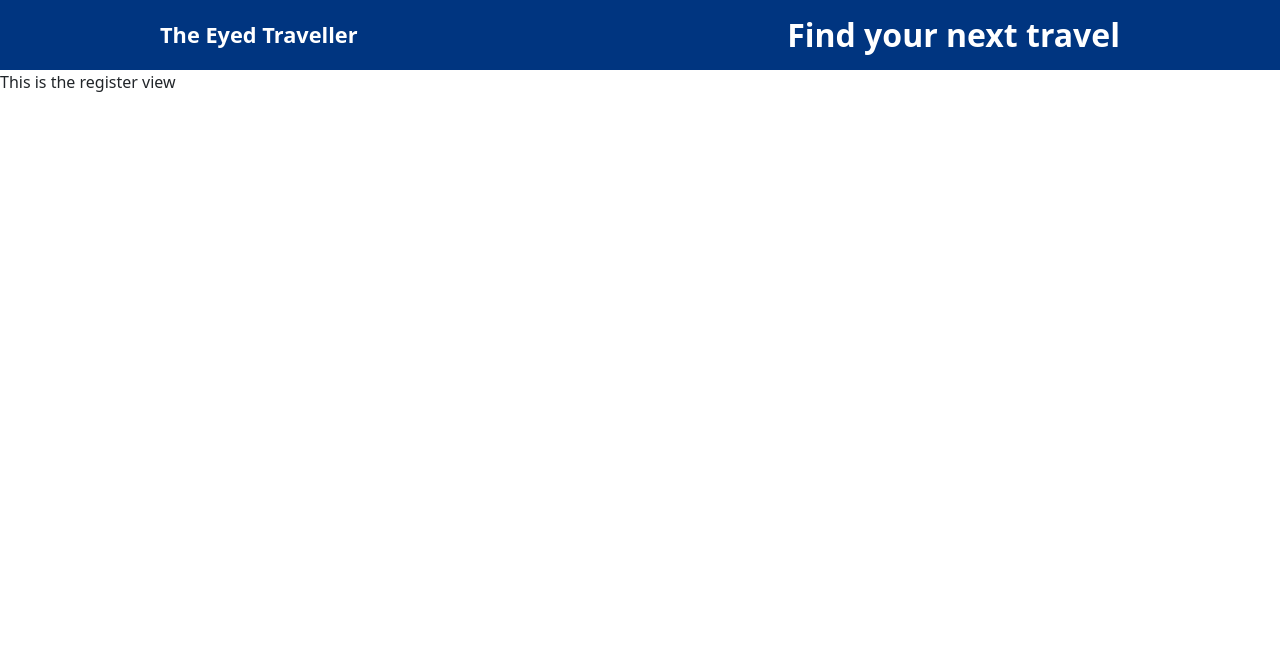
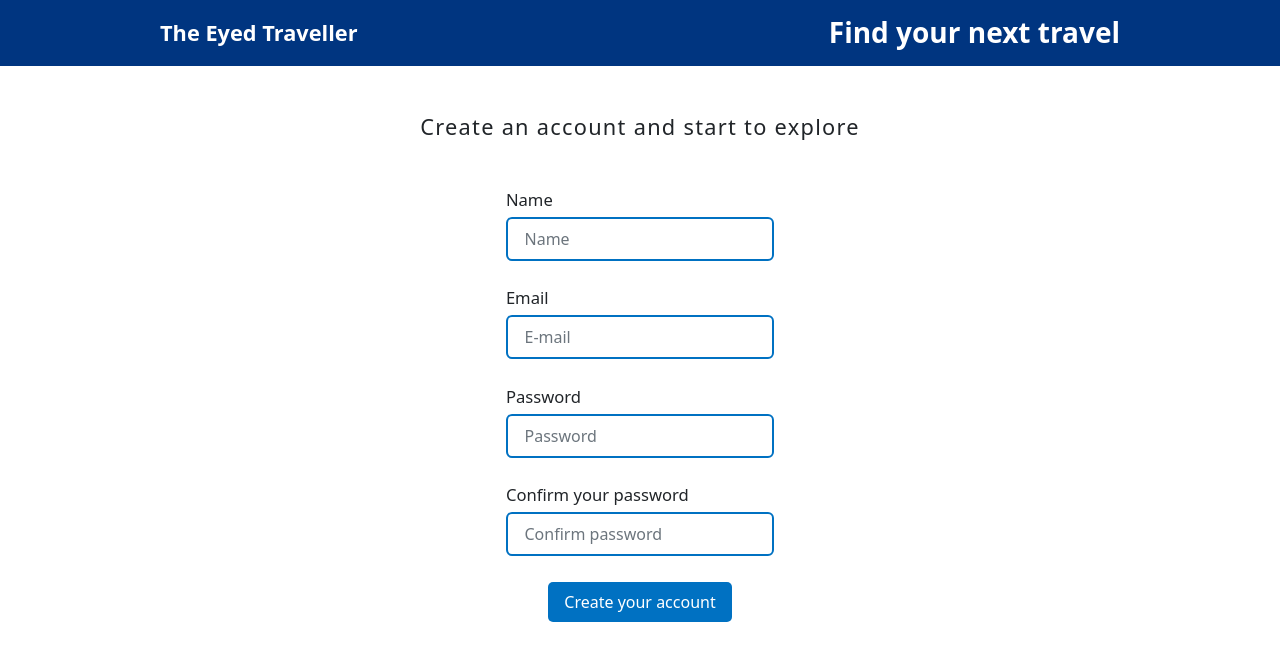
Before and after one commit to guillerdev97/the-eyed-traveller-front, a Vue app: page /register in a window 1280 px wide. Shown: the top 660 px of the page. Built offline with nearby package versions, Linux system fonts and the light colour scheme.

Commit message:
create login and register form and views done

```diff
--- /dev/null
+++ b/src/components/LoginForm.vue
@@ -0,0 +1,103 @@
+<script>
+export default {
+  name: "LoginForm",
+
+  data() {
+    return {
+      form: {
+        email: "",
+        password: "",
+      },
+    };
+  },
+};
+</script>
+
+<template>
+  <h4 class="mt-5 mb-5 text-center">Sign in and start to explore</h4>
+
+  <div class="card">
+    <div
+      class="tab-content d-flex justify-content-center align-items-center m-auto"
+      id="pills-tabContent"
+    >
+      <div
+        class="tab-pane fade show active m-auto"
+        id="pills-user"
+        role="tabpanel"
+        aria-labelledby="pills-user-tab"
+      >
+        <div class="form">
+          <div>
+            <label for="email" class="mb-1">¿Who are you?</label>
+            <input
+              id="email"
+              type="text"
+              class="form-control"
+              placeholder="E-mail"
+            />
+          </div>
+
+          <div>
+            <label for="password" class="mb-1">Password</label>
+            <input
+              id="password"
+              type="password"
+              class="form-control"
+              placeholder="Password"
+            />
+          </div>
+
+          <button id="enter">Enter</button>
+        </div>
+      </div>
+    </div>
+  </div>
+</template>
+
+<style scoped>
+@import "../assets/main.css";
+
+h4 {
+  letter-spacing: 0.1vw;
+}
+
+.card {
+  width: 50vw;
+  height: 50vh;
+  margin: 5vh auto;
+  border: none;
+}
+
+.form {
+  display: flex;
+  flex-direction: column;
+  align-items: center;
+  justify-content: center;
+  row-gap: 2vw;
+  gap: 2vw;
+}
+.form label {
+  font-size: 1.3vw;
+}
+.form input {
+  padding: 1vh 1.3vw;
+  border: 0.2vw solid var(--base-color-bluelight);
+  outline: none;
+}
+input:focus {
+  box-shadow: 0 0 0.2vw var(--base-color-bluelight);
+}
+
+#enter {
+  padding: 1vh 1.3vw;
+  color: white;
+  background-color: var(--base-color-bluelight);
+  border: none;
+  border-radius: 5px;
+  transition: all 0.2s ease-in;
+}
+#enter:hover {
+  background-color: #005998;
+}
+</style>
--- /dev/null
+++ b/src/components/RegisterForm.vue
@@ -0,0 +1,125 @@
+<script>
+export default {
+  name: "RegisterForm",
+
+  data() {
+    return {
+      form: {
+        name: "",
+        email: "",
+        password: "",
+        password_confirmation: "",
+      },
+    };
+  },
+};
+</script>
+
+<template>
+  <h4 class="mt-5 mb-5 text-center">Create an account and start to explore</h4>
+
+  <div class="card">
+    <div
+      class="tab-content d-flex justify-content-center align-items-center m-auto"
+      id="pills-tabContent"
+    >
+      <div
+        class="tab-pane fade show active m-auto"
+        id="pills-user"
+        role="tabpanel"
+        aria-labelledby="pills-user-tab"
+      >
+        <div class="form">
+          <div>
+            <label for="name" class="mb-1">Name</label>
+            <input
+              id="name"
+              type="text"
+              class="form-control"
+              placeholder="Name"
+            />
+          </div>
+
+          <div>
+            <label for="email" class="mb-1">Email</label>
+            <input
+              id="email"
+              type="text"
+              class="form-control"
+              placeholder="E-mail"
+            />
+          </div>
+
+          <div>
+            <label for="password" class="mb-1">Password</label>
+            <input
+              id="password"
+              type="password"
+              class="form-control"
+              placeholder="Password"
+            />
+          </div>
+
+          <div>
+            <label for="confirmation" class="mb-1">Confirm your password</label>
+            <input
+              id="confirmation"
+              type="password"
+              class="form-control"
+              placeholder="Confirm password"
+            />
+          </div>
+
+          <button id="create">Create your account</button>
+        </div>
+      </div>
+    </div>
+  </div>
+</template>
+
+<style scoped>
+@import "../assets/main.css";
+
+h4 {
+  letter-spacing: 0.1vw;
+}
+
+.card {
+  width: 50vw;
+  height: 50vh;
+  margin: 5vh auto;
+  border: none;
+}
+
+.form {
+  display: flex;
+  flex-direction: column;
+  align-items: center;
+  justify-content: center;
+  row-gap: 2vw;
+  gap: 2vw;
+}
+.form label {
+  font-size: 1.3vw;
+}
+.form input {
+  padding: 1vh 1.3vw;
+  border: 0.2vw solid var(--base-color-bluelight);
+  outline: none;
+}
+input:focus {
+  box-shadow: 0 0 0.2vw var(--base-color-bluelight);
+}
+
+#create {
+  padding: 1vh 1.3vw;
+  color: white;
+  background-color: var(--base-color-bluelight);
+  border: none;
+  border-radius: 5px;
+  transition: all 0.2s ease-in;
+}
+#create:hover {
+  background-color: #005998;
+}
+</style>
--- a/src/components/TheAuthHeader.vue
+++ b/src/components/TheAuthHeader.vue
@@ -10,7 +10,7 @@ export default {
       <router-link to="/"
         ><h4 id="title" class="fw-bold">The Eyed Traveller</h4></router-link
       >
-      <h1 class="fw-bold fs-2">Find your next travel</h1>
+      <h1 class="fw-bold fs-3">Find your next travel</h1>
     </nav>
   </header>
 </template>
--- a/src/views/LoginView.vue
+++ b/src/views/LoginView.vue
@@ -1,14 +1,16 @@
 <script>
 import TheAuthHeader from "../components/TheAuthHeader.vue";
+import LoginForm from "../components/LoginForm.vue";
+
 export default {
   name: "LoginView",
-  components: { TheAuthHeader },
+  components: { TheAuthHeader, LoginForm },
 };
 </script>
 
 <template>
   <TheAuthHeader />
-  This is the login view
+  <LoginForm />
 </template>
 
 <style></style>
--- a/src/views/RegisterView.vue
+++ b/src/views/RegisterView.vue
@@ -1,15 +1,16 @@
 <script>
 import TheAuthHeader from "../components/TheAuthHeader.vue";
+import RegisterForm from "../components/RegisterForm.vue";
+
 export default {
   name: "RegisterView",
-  components: { TheAuthHeader },
+  components: { TheAuthHeader, RegisterForm },
 };
 </script>
 
 <template>
   <TheAuthHeader />
-
-  This is the register view
+  <RegisterForm />
 </template>
 
 <style></style>
```
